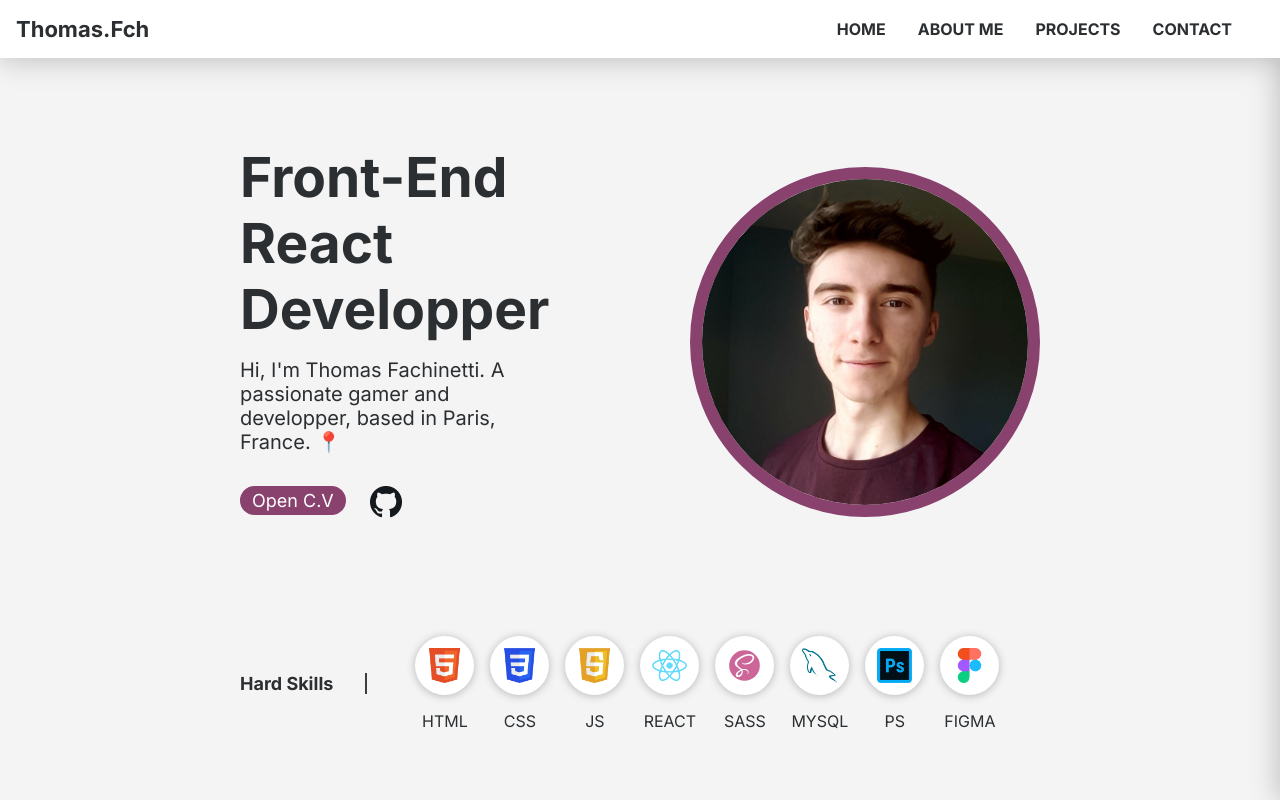
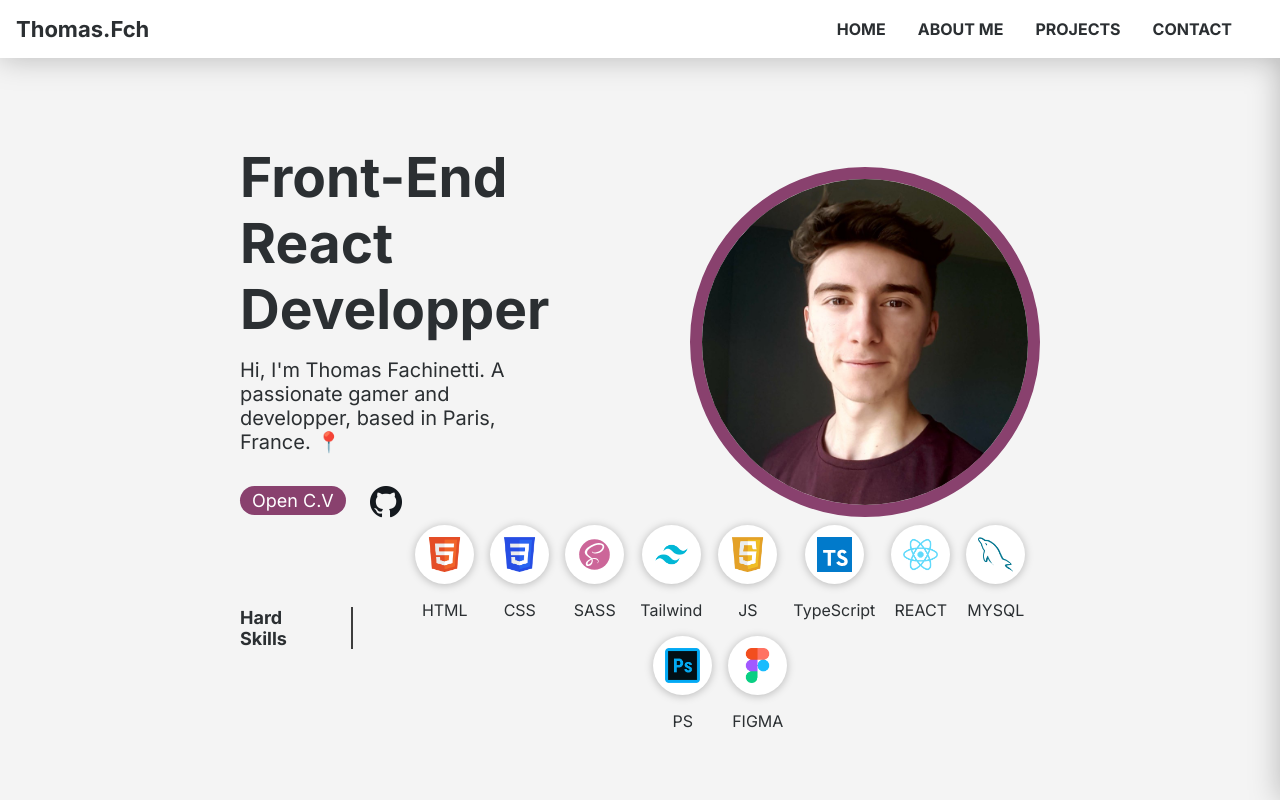
Before and after one commit to Thomas-Fch/Portfolio, a React (Vite) app: page / in a window 1280 px wide. Shown: the top 800 px of the page. Built offline with nearby package versions, Linux system fonts and the light colour scheme.

Commit message:
add tailwind & typescript logo + skills

```diff
--- a/frontend/src/Constants/Index.js
+++ b/frontend/src/Constants/Index.js
@@ -6,8 +6,10 @@ import Sass from "../assets/logos/sass.svg";
 import Mysql from "../assets/logos/sql.png";
 import Ps from "../assets/logos/photoshop.png";
 import Figma from "../assets/logos/figma.png";
+import Tailwind from "../assets/logos/Tailwind_CSS_Logo.svg.png";
+import TypeScript from "../assets/logos/typescript-2.svg";
+import Hermione from "../assets/photos/hermione.png";
 import PokemonLite from "../assets/photos/pokemonLite.png";
-import Hermione from "../assets/photos/hermione.png";
 import Portfolio from "../assets/photos/portfolio.png";
 import makeSense from "../assets/photos/makeSense.png";
 
@@ -21,16 +23,24 @@ const skillsIcons = [
     name: "CSS",
   },
   {
+    img: Sass,
+    name: "SASS",
+  },
+  {
+    img: Tailwind,
+    name: "Tailwind",
+  },
+  {
     img: Js,
     name: "JS",
   },
   {
+    img: TypeScript,
+    name: "TypeScript",
+  },
+  {
     img: ReactImg,
     name: "REACT",
-  },
-  {
-    img: Sass,
-    name: "SASS",
   },
   {
     img: Mysql,
```
Also changed, not shown: frontend/src/assets/logos/Tailwind_CSS_Logo.svg.png (added), frontend/src/assets/logos/typescript-2.svg (added).
